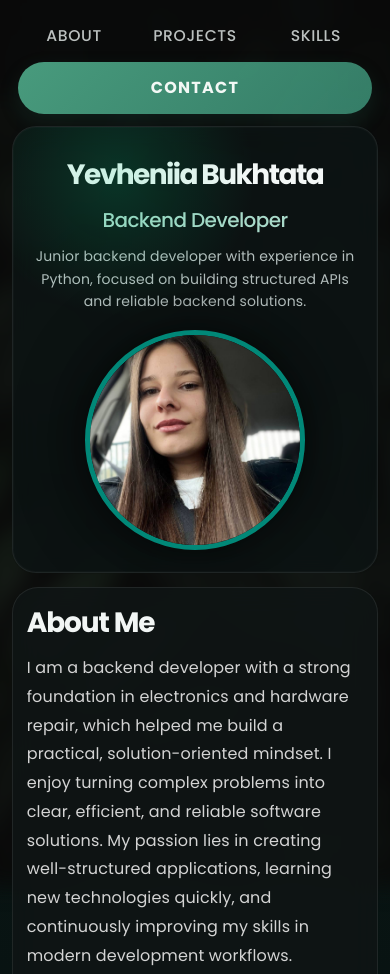
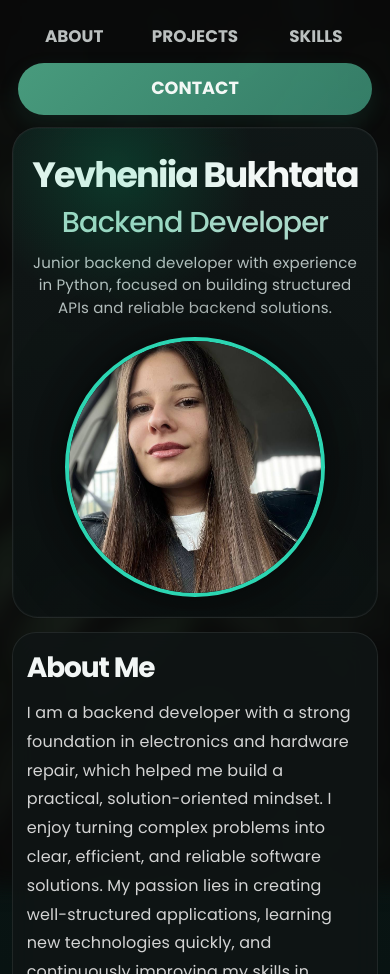
Before and after one commit to YevheniiaBukh/Porfolio, a plain HTML site: page index.html in a window 390 px wide. Shown: the top 974 px of the page. Drawn offline with Linux system fonts and the light colour scheme.

Commit message:
porfolio

```diff
--- a/CSS/style.css
+++ b/CSS/style.css
@@ -862,6 +862,7 @@ footer {
     display: flex;
     justify-content: space-between;
     align-items: center;
+    width: 100%;
   }
 
   header nav ul li {
@@ -871,9 +872,14 @@ footer {
   }
 
   header nav ul li a {
-    font-size: clamp(0.95rem, 4vw, 1.2rem);
+    font-size: clamp(1.05rem, 4vw, 1.4rem);
     padding: 10px 4px;
-    letter-spacing: 0.04em;
+    letter-spacing: 0;
+    font-weight: 700;
+  }
+
+  header nav ul li.active::after {
+    display: none;
   }
 
   header nav ul li.btn {
@@ -884,36 +890,54 @@ footer {
     width: 100%;
     min-height: 52px;
     padding: 12px 18px;
-    font-size: clamp(1rem, 4vw, 1.2rem);
+    font-size: clamp(1.1rem, 4vw, 1.45rem);
+    letter-spacing: 0;
+    border-radius: 999px;
   }
 
   section.hero {
-    padding: 22px 16px;
-    border-radius: 24px;
+    padding: 18px 18px 20px;
+    border-radius: 26px;
     gap: 18px;
+    background: linear-gradient(
+      180deg,
+      rgba(17, 24, 24, 0.9),
+      rgba(12, 18, 18, 0.88)
+    );
+  }
+
+  .hero--info {
+    text-align: center;
+    max-width: 100%;
   }
 
   .hero--info h1 {
-    font-size: 28px;
+    font-size: clamp(2.2rem, 9vw, 3rem);
+    line-height: 0.98;
+    letter-spacing: -0.05em;
   }
 
   .hero--info h2 {
-    font-size: 20px;
+    font-size: clamp(1.8rem, 6vw, 2.3rem);
+    margin: 12px 0 10px;
   }
 
   .hero--info p {
-    font-size: 14px;
-    line-height: 1.6;
+    font-size: 0.94rem;
+    line-height: 1.5;
   }
 
   .hero-image img {
-    width: 220px;
-    height: 220px;
+    width: 260px;
+    height: 260px;
+    border-width: 4px;
+    border-color: #2cd5b2;
   }
 
   section.about .about-text {
     margin: 14px 0 8px;
     padding: 18px 14px;
+    border-radius: 24px;
   }
 
   .section-head h2 {
@@ -980,24 +1004,27 @@ footer {
 
   .contacts-grid a {
     width: 100%;
-    padding: 16px 18px;
-    border-radius: 22px;
+    padding: 12px 16px;
+    border-radius: 18px;
     background: linear-gradient(
       135deg,
-      rgba(61, 163, 128, 0.9),
-      rgba(29, 126, 98, 0.85)
+      rgba(59, 153, 121, 0.86),
+      rgba(36, 121, 97, 0.8)
     );
-    border: 1px solid rgba(255, 255, 255, 0.12);
+    border: 1px solid rgba(255, 255, 255, 0.08);
     box-shadow: none;
-    font-size: 1.05rem;
-    color: rgba(255, 255, 255, 0.97);
+    font-size: 0.96rem;
+    font-weight: 500;
+    letter-spacing: 0.02em;
+    color: rgba(255, 255, 255, 0.96);
+    min-height: 44px;
   }
 
   .contacts-grid a:hover {
     background: linear-gradient(
       135deg,
-      rgba(54, 148, 116, 0.96),
-      rgba(26, 111, 88, 0.9)
+      rgba(66, 165, 132, 0.92),
+      rgba(39, 130, 105, 0.85)
     );
   }
 
```
